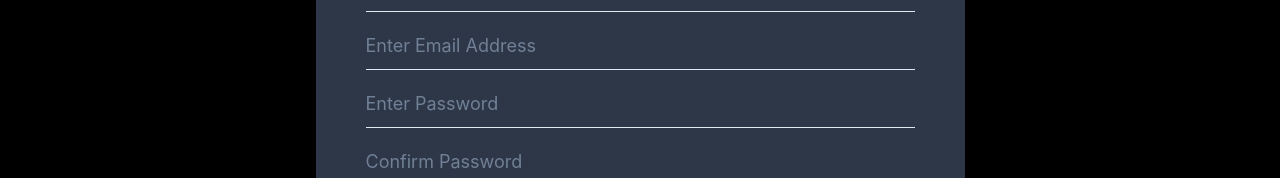
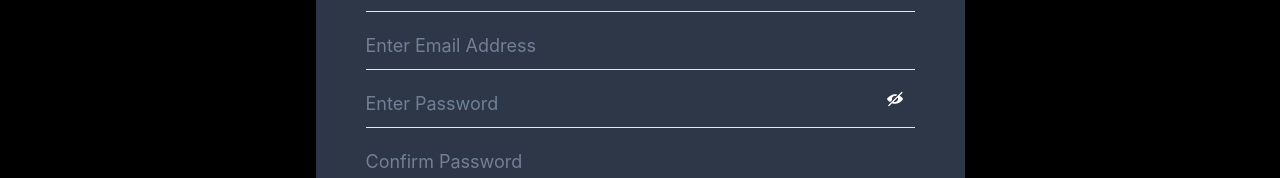
Before and after one commit to Ranjeet1508/Adventour-tour_Package_provider, a React (Create React App) app: page /signup in a window 1280 px wide. Shown: the part 262-440 px from the top of the page. Built offline with nearby package versions, Linux system fonts and the light colour scheme.

Commit message:
password Visibility done

```diff
--- a/src/Components/SignUp_Login/SignUp.jsx
+++ b/src/Components/SignUp_Login/SignUp.jsx
@@ -14,7 +14,7 @@ import {
     Button,
     useToast
 } from '@chakra-ui/react';
-import { SunIcon, MoonIcon } from '@chakra-ui/icons';
+import { SunIcon, MoonIcon, ViewIcon, ViewOffIcon } from '@chakra-ui/icons';
 import style from './SignUp.module.css';
 
 
@@ -22,6 +22,7 @@ const SignUp = () => {
     const dispatch = useDispatch();
     const [theme, setTheme] = useState('dark');
     const [flag, setFlag] = useState(true);
+    const [visiblility, setVisibility] = useState(false);
 
     const [fullName, setFullName] = useState("");
     const [email, setEmail] = useState("");
@@ -52,14 +53,18 @@ const SignUp = () => {
         }
     }
 
+    const handleView = () => {
+        setVisibility(!visiblility);
+    }
+
     const handleSubmit = (e) => {
         e.preventDefault();
         if (password === confirmPassword && password !== '' && confirmPassword !== '') {
 
             const user = {
-                fullName : fullName,
-                email : email,
-                password : password
+                fullName: fullName,
+                email: email,
+                password: password
             }
 
             console.log(user);
@@ -81,7 +86,7 @@ const SignUp = () => {
                     </Box>
                 ),
             })
-            setTimeout(()=>{
+            setTimeout(() => {
                 navigate('/login');
             }, 2000)
 
@@ -130,10 +135,17 @@ const SignUp = () => {
                             }} />
 
                         {/* <FormLabel className={style.label}>Password</FormLabel> */}
-                        <Input className={style.input} size='lg' variant='flushed' type='password' placeholder='Enter Password' value={password}
-                            onChange={(e) => {
-                                setPassword(e.target.value)
-                            }} />
+                        <div className={style.password}>
+                            <Input className={style.input} size='lg' variant='flushed' type={visiblility ? 'text' : 'password'} placeholder='Enter Password' value={password}
+                                onChange={(e) => {
+                                    setPassword(e.target.value)
+                                }} />
+                            <IconButton
+                                colorScheme='black'
+                                aria-label='Search database'
+                                onClick={handleView}
+                                icon={visiblility ? <ViewIcon /> : <ViewOffIcon />} />
+                        </div>
 
                         {/* <FormLabel className={style.label}>Confirm Password</FormLabel> */}
                         <Input className={style.input} size='lg' variant='flushed' type='password' name="password" placeholder='Confirm Password' value={confirmPassword}
--- a/src/Components/SignUp_Login/SignUp.module.css
+++ b/src/Components/SignUp_Login/SignUp.module.css
@@ -59,6 +59,7 @@
 
     .input {
         margin-top: 10px;
+        width: 90%;
     }
 
     .checkbox {
@@ -69,9 +70,25 @@
         margin-top: 50px;
     }
 
+    .password {
+        display: flex;
+        align-items: center;
+        justify-content: center;
+    }
+    .password > input{
+        margin-right: -40px;
+    }
+
+    /* #password{
+        position: absolute;
+    }
+    .eyecon{
+        position: relative;
+    } */
+
 }
 
-@media all and (min-width : 850px) and (max-width : 1200px){
+@media all and (min-width : 850px) and (max-width : 1200px) {
 
     .SignUpLight {
         color: #101214;
@@ -143,6 +160,15 @@
         margin-top: 50px;
     }
 
+    .password {
+        display: flex;
+        align-items: center;
+        justify-content: center;
+    }
+    .password > input{
+        margin-right: -40px;
+    }
+
 }
 
 @media all and (min-width : 320px) and (max-width : 850px) {
@@ -191,7 +217,7 @@
         margin: auto;
     }
 
-   /*  .title {
+    /*  .title {
         margin-left: 220px;
     }
 
@@ -217,4 +243,12 @@
         margin-top: 50px;
     }
 
+    .password {
+        display: flex;
+        align-items: center;
+        justify-content: center;
+    }
+    .password > input{
+        margin-right: -40px;
+    }
 }
```
